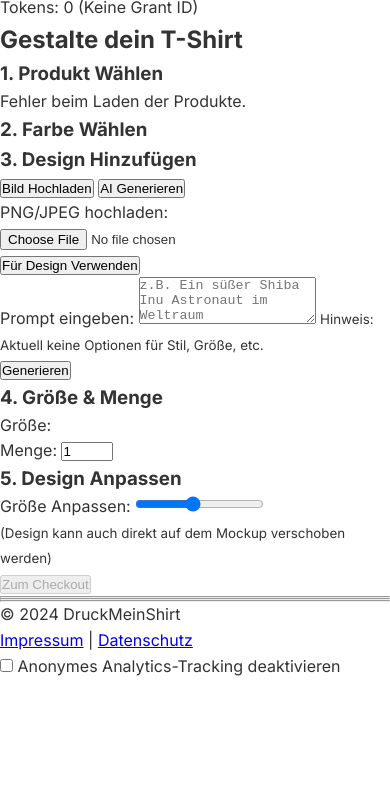
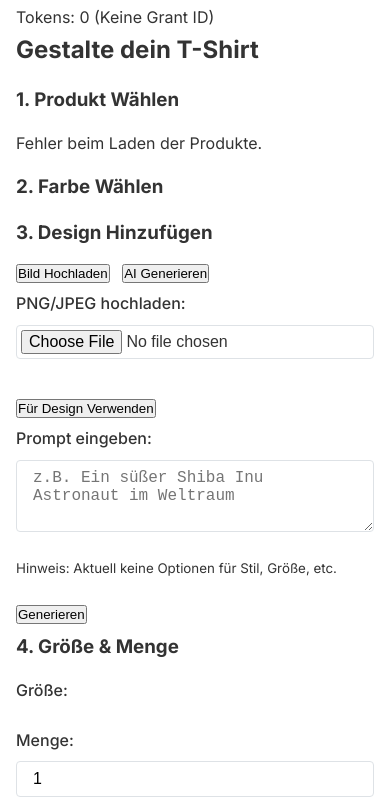
Before and after one commit to triken22/druckshirt, a website built with Vite: page frontend/index.html in a window 390 px wide. Shown: the part 115-921 px from the top of the page. Before the commit the page ends 844 px from the top, so only its background shows below. Built offline with nearby package versions, Linux system fonts and the light colour scheme; some packages are replaced by stand-ins of ours; files whose address does not match are found by name.

Commit message:
Style: Refine CSS - cleanup, loading state, form responsiveness

```diff
--- a/frontend/src/style.css
+++ b/frontend/src/style.css
@@ -42,12 +42,197 @@ body {
   min-height: 100vh;
 }
 
-/* ... rest of the styles from the new block ... */
+main {
+  flex-grow: 1;
+  padding-top: var(--spacing-lg);
+  padding-bottom: var(--spacing-xl);
+}
 
-/* Ensure the very last style rule is included */
+h1,
+h2,
+h3,
+h4,
+h5,
+h6 {
+  margin-bottom: var(--spacing-md);
+  font-weight: 700;
+}
+
+p {
+  margin-bottom: var(--spacing-md);
+}
+
+a {
+  color: var(--primary-color);
+  text-decoration: none;
+}
+
+a:hover {
+  text-decoration: underline;
+}
+
+/* Forms */
+label {
+  display: block;
+  margin-bottom: var(--spacing-sm);
+  font-weight: 500;
+}
+
+input[type="text"],
+input[type="email"],
+input[type="number"],
+input[type="file"],
+textarea,
+select {
+  width: 100%;
+  padding: var(--spacing-sm) var(--spacing-md);
+  border: 1px solid var(--border-color);
+  border-radius: var(--border-radius);
+  font-size: 1rem;
+  margin-bottom: var(--spacing-md);
+  background-color: #fff; /* Ensure background for inputs */
+}
+
+input[type="file"] {
+  padding: var(--spacing-xs);
+}
+
+input:focus,
+textarea:focus,
+select:focus {
+  outline: none;
+  border-color: var(--primary-color);
+  box-shadow: 0 0 0 2px rgba(52, 152, 219, 0.2);
+}
+
+input[type="range"] {
+  width: 100%;
+}
+
+.form-group {
+  margin-bottom: var(--spacing-lg);
+}
+
+.form-row {
+  display: flex;
+  flex-wrap: wrap; /* Allow wrapping on small screens */
+  gap: var(--spacing-md);
+}
+.form-row .form-group {
+  flex: 1;
+  min-width: 150px; /* Prevent fields becoming too narrow */
+}
+
+/* Utility Classes */
+.container {
+  width: 100%;
+  max-width: 1200px;
+  margin: 0 auto;
+  padding: 0 var(--spacing-md);
+}
+
+.card {
+  background-color: var(--surface-color);
+  border: 1px solid var(--border-color);
+  border-radius: var(--border-radius);
+  padding: var(--spacing-lg);
+  margin-bottom: var(--spacing-lg);
+  box-shadow: 0 2px 4px rgba(0, 0, 0, 0.05);
+}
+
+/* Buttons */
+.button {
+  /* ... existing styles ... */
+  margin-right: var(--spacing-sm);
+  margin-bottom: var(--spacing-sm);
+  vertical-align: middle; /* Align buttons nicely if inline */
+}
+
+.button.loading {
+  cursor: wait;
+  opacity: 0.7;
+  /* Add spinner via pseudo-element if desired */
+  /* Example:
+    position: relative;
+    color: transparent !important;
+    */
+}
+/* Add spinner CSS if needed */
+/* .button.loading::after { ... spinner styles ... } */
+
+/* ... other button styles (.button-primary, :disabled) ... */
+
+/* Status Messages */
+.status-message {
+  /* ... existing styles ... */
+}
+.status-message.error {
+  /* ... */
+}
+.status-message.success {
+  /* ... */
+}
+.status-message.info {
+  /* ... */
+}
+
+/* Header */
+/* ... existing header styles ... */
+
+/* Tabs */
+/* ... existing tab styles ... */
+
+/* Image Previews & Grids */
+/* ... existing image styles ... */
+
+/* Selection Lists (Products, Shipping) */
+/* ... existing selection list styles ... */
+
+/* Color Swatches */
+/* ... existing swatch styles ... */
+
+/* Size Selector */
+/* ... existing size selector styles ... */
+
+/* Design Layout */
+/* ... existing design layout styles ... */
+
+/* Mockup Styles */
+/* ... existing mockup viewer/area styles ... */
+#mockup-background {
+  /* ... existing styles ... */
+}
+
+#design-image-container {
+  /* ... existing styles ... */
+  border: 1px dashed rgba(0, 0, 0, 0.2); /* Lighter border by default */
+}
+
+#design-image-container:hover {
+  border-color: rgba(0, 0, 0, 0.5);
+}
+
+/* ... rest of mockup styles ... */
+
+/* Stripe Element Container */
+/* ... existing stripe container styles ... */
+
+/* Checkout Layout */
+/* ... existing checkout layout styles ... */
+
+/* Footer */
+/* ... existing footer styles ... */
+
+/* Responsive */
 @media (max-width: 768px) {
-  /* ... */
-  #token-balance-display {
-    margin-top: var(--spacing-sm);
+  /* ... existing header adjustments ... */
+  .form-row {
+    flex-direction: column; /* Stack form row items */
+    gap: 0;
+  }
+  .form-row .form-group {
+    margin-bottom: var(--spacing-md); /* Add spacing back */
   }
 }
+
+/* Add other breakpoints if needed */
```
